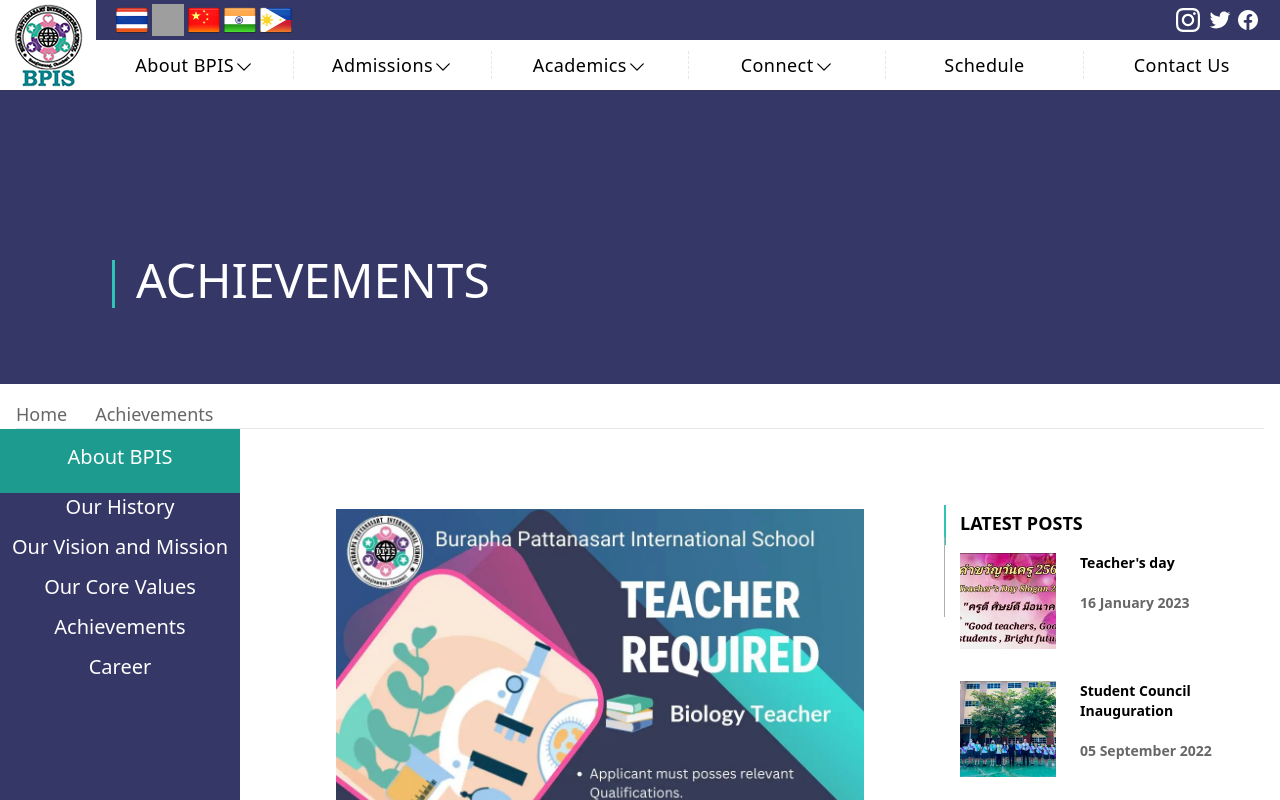
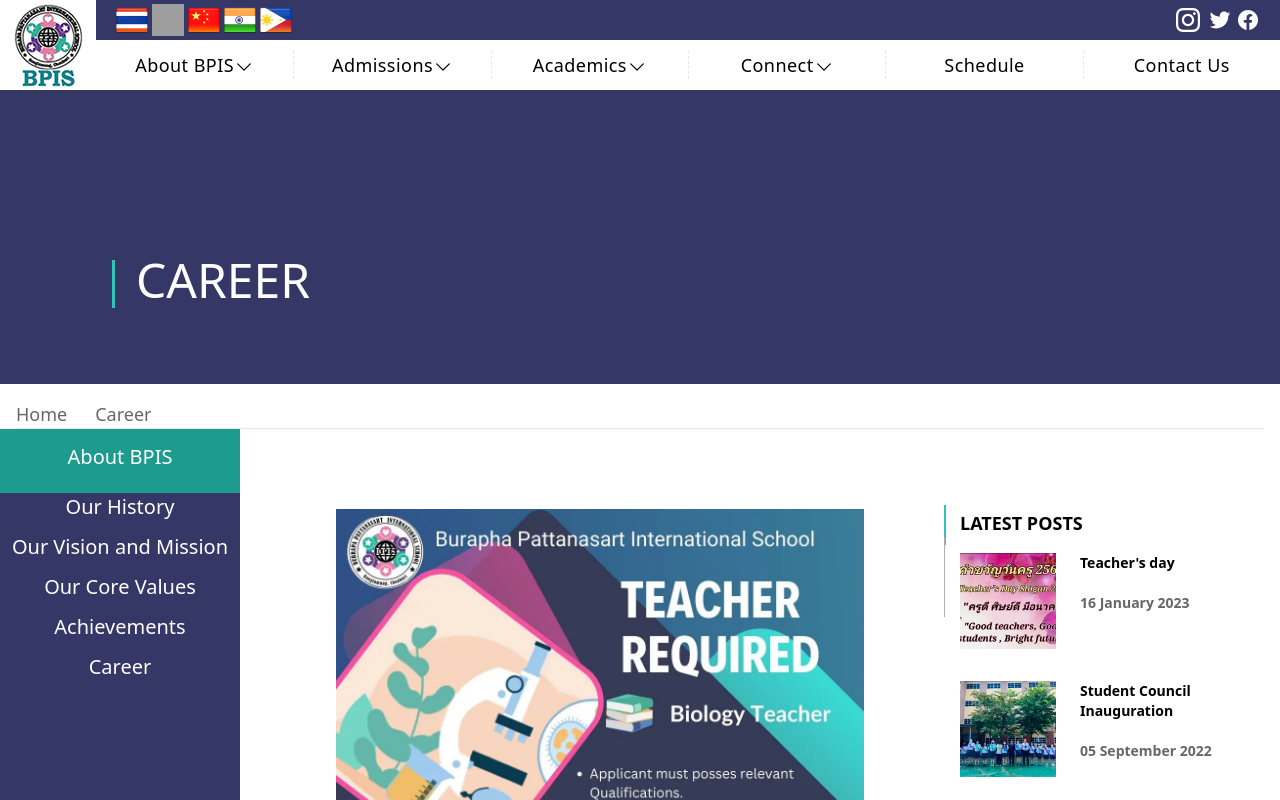
Before and after one commit to StRane/bpis-app, a Next.js app: page /about-BPIS/career in a window 1280 px wide. Shown: the top 800 px of the page. Built offline with nearby package versions, Linux system fonts and the light colour scheme; grey boxes are pictures that could not be loaded.

Commit message:
small update

```diff
--- a/pages/about-BPIS/career.tsx
+++ b/pages/about-BPIS/career.tsx
@@ -14,19 +14,19 @@
 
 import LeftSideBar from "../../components/UI/pagelayouts/LeftSideBar";
 
-const Achievements: NextPage = () => {
+const Career: NextPage = () => {
   return (
     <>
       <Head>
-        <title>Achievements</title>
+        <title>Career</title>
         <link rel="icon" href="/bpis_logo.ico" />
         <html lang="en" />
       </Head>
       <main>
       <NavBar />
-        <Pagetitle name="achievements" />
+        <Pagetitle name="Career" />
         <div className="m-4 col-start-1 col-span-12 text-left text-lg text-bpisgry font-light grid grid-cols-[3fr_4fr_4fr_4fr] gap-4">
-          <NavigationHelper name="Achievements" />
+          <NavigationHelper name="Career" />
           <LeftSideBar />
           <div className="p-2 sm:p-16 col-span-4 lg:col-span-2 space-y-4" >
             <Image src={Image1} alt="Biology Teacher Wanted" />
@@ -41,4 +41,4 @@
   );
 };
 
-export default Achievements;
+export default Career;
```
